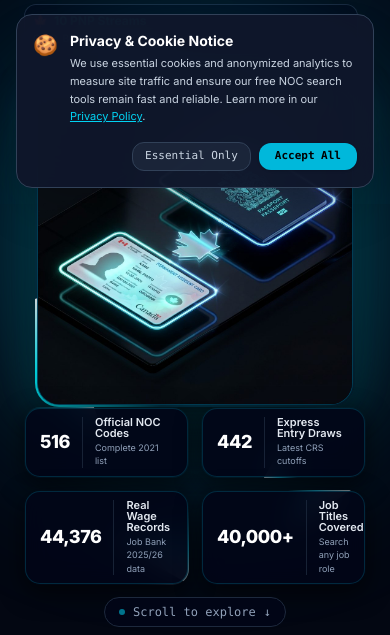
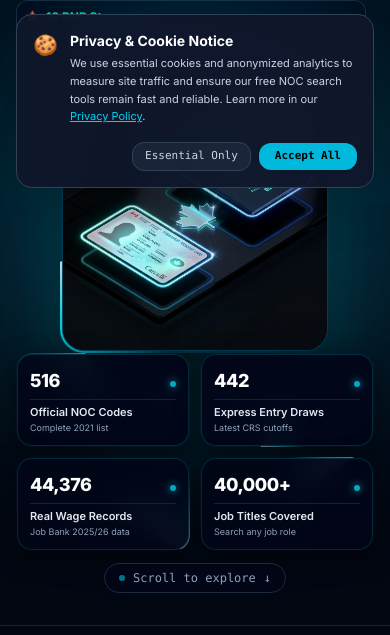
Before and after one commit to sahajulhaque196-dot/canadanocguide, a Next.js app: page / in a window 390 px wide. Shown: the part 640-1275 px from the top of the page. Built offline with nearby package versions, Linux system fonts and the light colour scheme; no server answers.

Commit message:
fix(ui): balance mobile hero padding, 3d card scale, and stat boxes equal height

```diff
--- a/src/components/TerminalHero.tsx
+++ b/src/components/TerminalHero.tsx
@@ -122,7 +122,7 @@
   }
 
   return (
-    <section className="relative w-full min-h-screen flex flex-col justify-between px-6 pt-20 pb-8 overflow-hidden bg-transparent">
+    <section className="relative w-full min-h-screen flex flex-col justify-between px-4 sm:px-6 pt-24 sm:pt-28 pb-6 sm:pb-8 overflow-hidden bg-transparent">
 
       {/* ─── MAIN 2-COLUMN BALANCED HERO (PERFECT VERTICAL FILL) ─── */}
       <div className="relative max-w-7xl mx-auto w-full flex-1 grid grid-cols-1 lg:grid-cols-12 gap-8 lg:gap-12 items-center min-h-0 z-10 pointer-events-auto">
@@ -294,7 +294,7 @@
             ref={imageBoxRef}
             onMouseMove={handleMouseMove}
             onMouseLeave={handleMouseLeave}
-            className="relative w-full max-w-[320px] sm:max-w-[400px] lg:max-w-[440px] aspect-square rounded-3xl p-[2px] overflow-hidden group shadow-[0_25px_60px_-10px_rgba(0,0,0,0.95),0_0_40px_rgba(6,182,212,0.35)] cursor-pointer"
+            className="relative w-full max-w-[270px] sm:max-w-[360px] lg:max-w-[440px] aspect-square rounded-3xl p-[2px] overflow-hidden group shadow-[0_25px_60px_-10px_rgba(0,0,0,0.95),0_0_40px_rgba(6,182,212,0.35)] cursor-pointer"
           >
             {/* Spinning Neon Beam around border */}
             <div className="absolute -inset-[100%] animate-border-beam bg-[conic-gradient(from_0deg,transparent_0_300deg,#00f5ff_340deg,#ffffff_360deg)] pointer-events-none opacity-80" />
@@ -316,11 +316,11 @@
       </div>
 
       {/* ─── BOTTOM 1-LINE STATS BAR ─── */}
-      <div className="relative max-w-7xl mx-auto w-full mb-3 sm:mb-5 grid grid-cols-2 sm:grid-cols-4 gap-3 shrink-0 z-10">
+      <div className="relative max-w-7xl mx-auto w-full mb-3 sm:mb-5 grid grid-cols-2 sm:grid-cols-4 gap-2.5 sm:gap-3 shrink-0 z-10">
         {QUICK_STATS.map((item, idx) => (
           <div
             key={idx}
-            className="group relative p-[1px] rounded-2xl overflow-hidden shadow-[0_8px_25px_rgba(0,0,0,0.6)] hover:-translate-y-1.5 hover:shadow-[0_15px_35px_rgba(6,182,212,0.3)] transition-all duration-300 cursor-pointer"
+            className="group relative h-full flex flex-col p-[1px] rounded-2xl overflow-hidden shadow-[0_8px_25px_rgba(0,0,0,0.6)] hover:-translate-y-1 hover:shadow-[0_15px_35px_rgba(6,182,212,0.3)] transition-all duration-300 cursor-pointer"
           >
             {/* Animated Rotating Conic Gradient Light Beam on Border */}
             <div
@@ -328,16 +328,21 @@
               style={{ animationDuration: `${3.5 + idx * 0.8}s` }}
             />
 
-            {/* Inner Content Card */}
-            <div className="relative flex items-center gap-3 px-3.5 py-2 rounded-[15px] bg-slate-950/90 border border-cyan-500/20 backdrop-blur-md">
-              <div className="text-lg sm:text-xl font-extrabold text-white font-[var(--font-space)] tracking-tight group-hover:text-cyan-300 transition-colors">
-                {item.val}
+            {/* Inner Content Card (Uniform height and symmetrical layout across all screen sizes) */}
+            <div className="relative h-full flex flex-col justify-between p-3 sm:p-3.5 rounded-[15px] bg-slate-950/90 border border-cyan-500/20 backdrop-blur-md">
+              <div className="flex items-baseline justify-between gap-2">
+                <span className="text-lg sm:text-xl font-extrabold text-white font-[var(--font-space)] tracking-tight group-hover:text-cyan-300 transition-colors">
+                  {item.val}
+                </span>
+                <span className="w-1.5 h-1.5 rounded-full bg-cyan-400/80 shadow-[0_0_8px_rgba(34,211,238,0.8)] shrink-0 sm:hidden" />
               </div>
-              <div className="border-l border-slate-800/80 pl-3">
-                <div className="text-[11px] font-semibold text-slate-200 leading-none group-hover:text-cyan-300 transition-colors">
+              <div className="mt-1 sm:mt-1.5 border-t border-slate-800/80 pt-1.5 sm:pt-2">
+                <div className="text-[11px] sm:text-xs font-semibold text-slate-200 leading-tight group-hover:text-cyan-300 transition-colors line-clamp-1 sm:line-clamp-none">
                   {item.title}
                 </div>
-                <div className="text-[9px] text-slate-400 mt-0.5">{item.desc}</div>
+                <div className="text-[9px] sm:text-[10px] text-slate-400 mt-0.5 leading-tight line-clamp-1 sm:line-clamp-none">
+                  {item.desc}
+                </div>
               </div>
             </div>
           </div>
```
